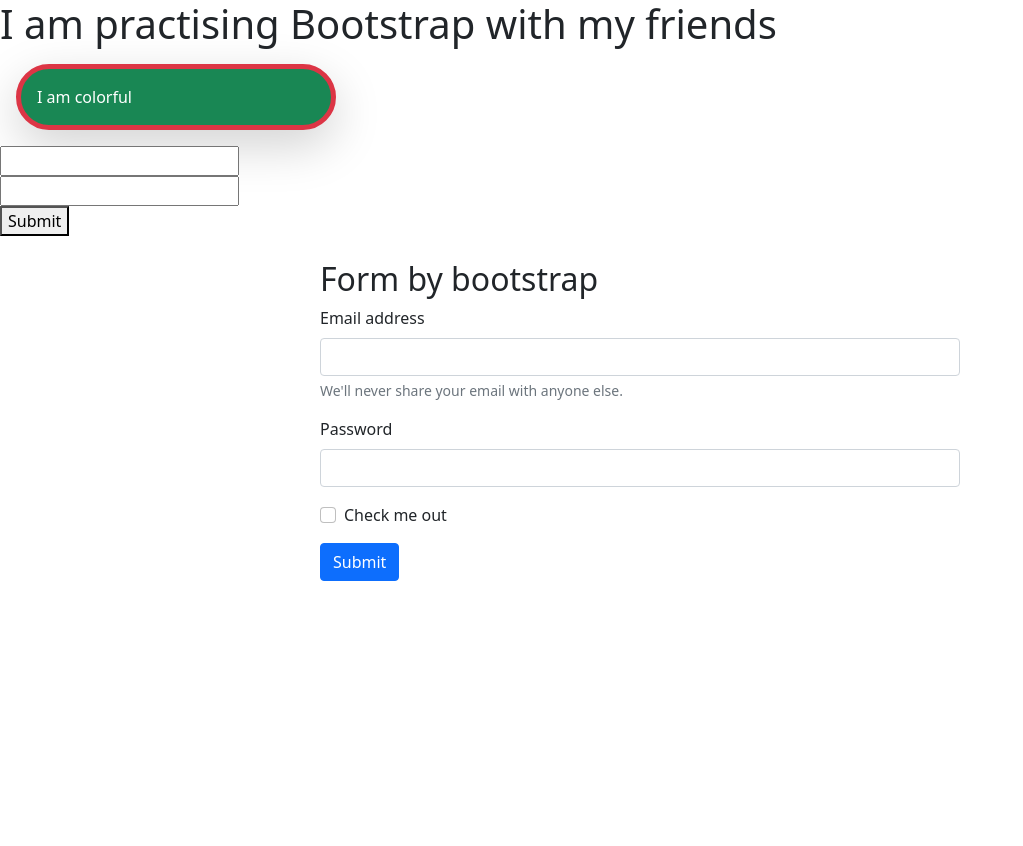
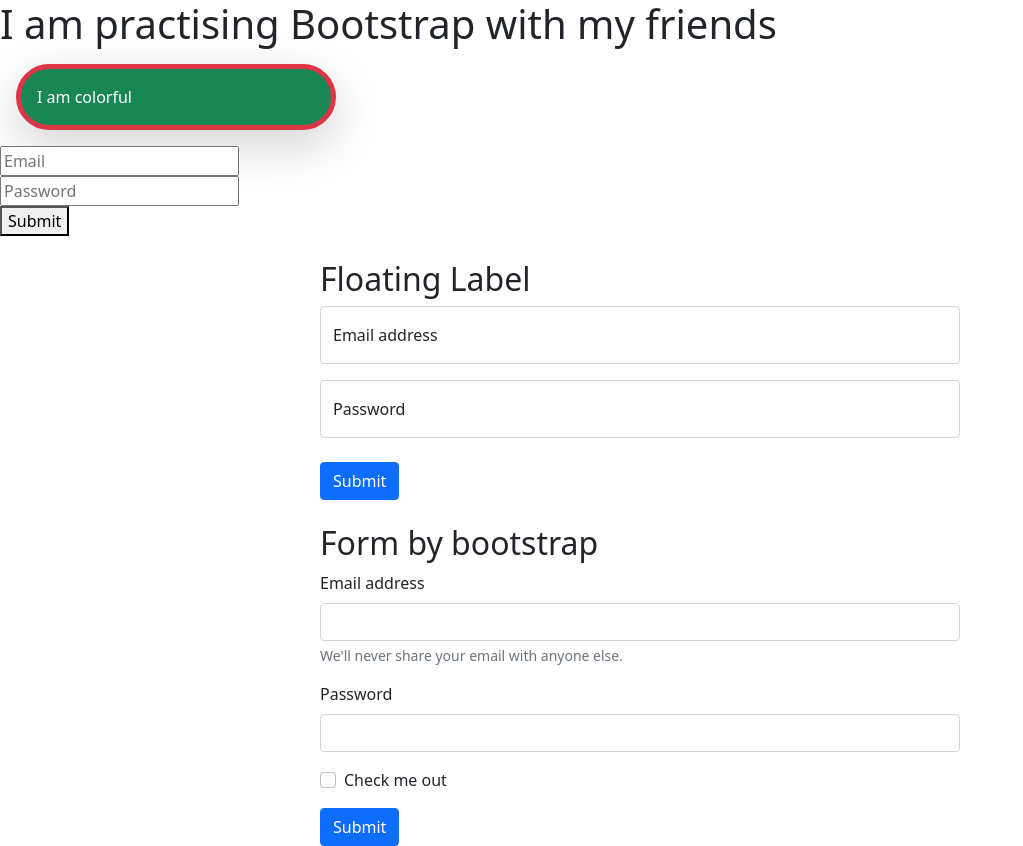
Before and after one commit to hossainashfaq/responsive-bootstrap, a plain HTML site: page index.html in a window 1280 px wide. Shown: the whole page, without its empty margins (0-1023 px from the left). Before the commit the page ends 800 px from the top, so only its background shows below. Drawn offline with nearby package versions, Linux system fonts and the light colour scheme.

Commit message:
floating label

```diff
--- a/index.html
+++ b/index.html
@@ -15,12 +15,27 @@
     <div class="bg-success text-white p-3 m-3 border rounded-pill border-5 border-danger shadow-lg w-25">I am colorful
     </div>
     <form action="">
-        <input type="text"><br>
-        <input type="text"><br>
+        <input type="text" placeholder="Email"><br>
+        <input type="text" placeholder="Password"><br>
         <button type="submit">
             Submit
         </button>
     </form>
+    <br>
+    <!-- Floating label -->
+    <div class="w-50 mx-auto">
+        <h2>Floating Label</h2>
+        <div class="form-floating mb-3">
+            <input type="email" class="form-control" id="floatingInput" placeholder="name@example.com">
+            <label for="floatingInput">Email address</label>
+          </div>
+          <div class="form-floating">
+            <input type="password" class="form-control" id="floatingPassword" placeholder="Password">
+            <label for="floatingPassword">Password</label>
+          </div>
+          <br>
+          <button type="submit" class="btn btn-primary">Submit</button>
+    </div>
     <br>
     <!-- Form by Bootstrap -->
       <div class="w-50 mx-auto">
```
